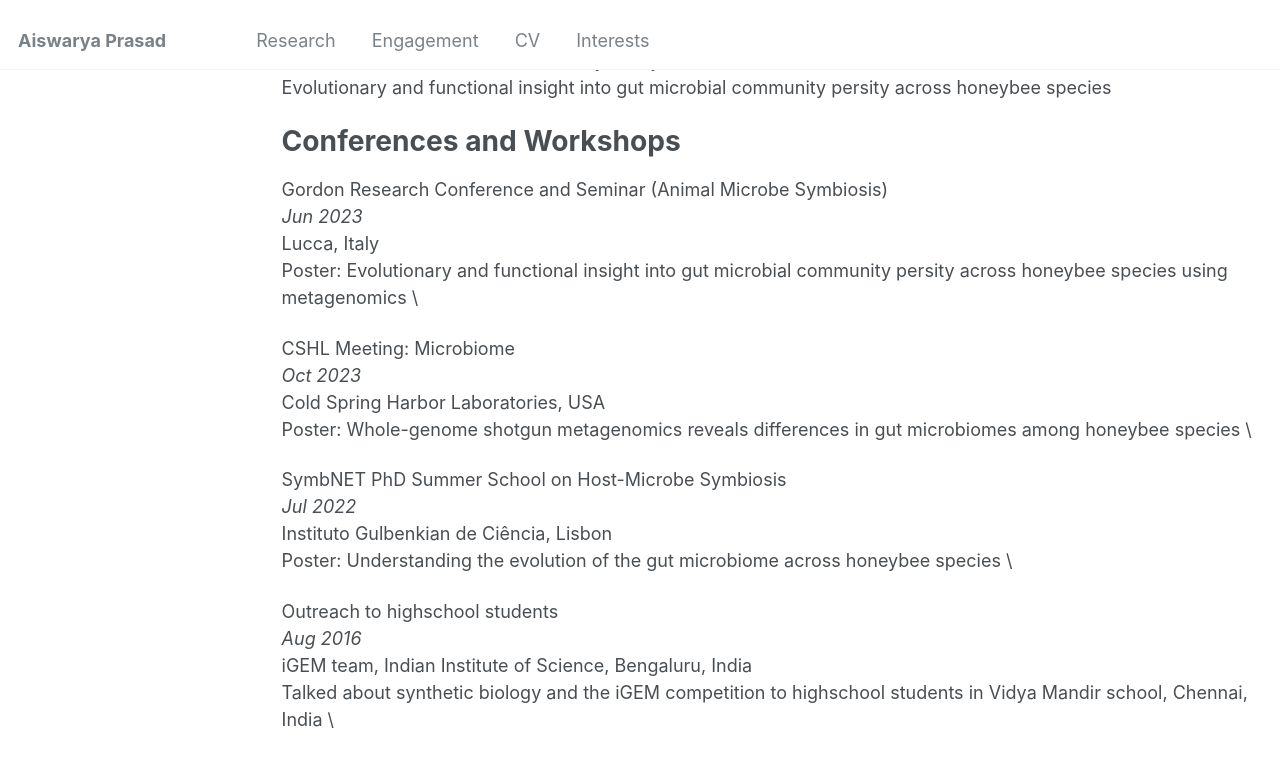
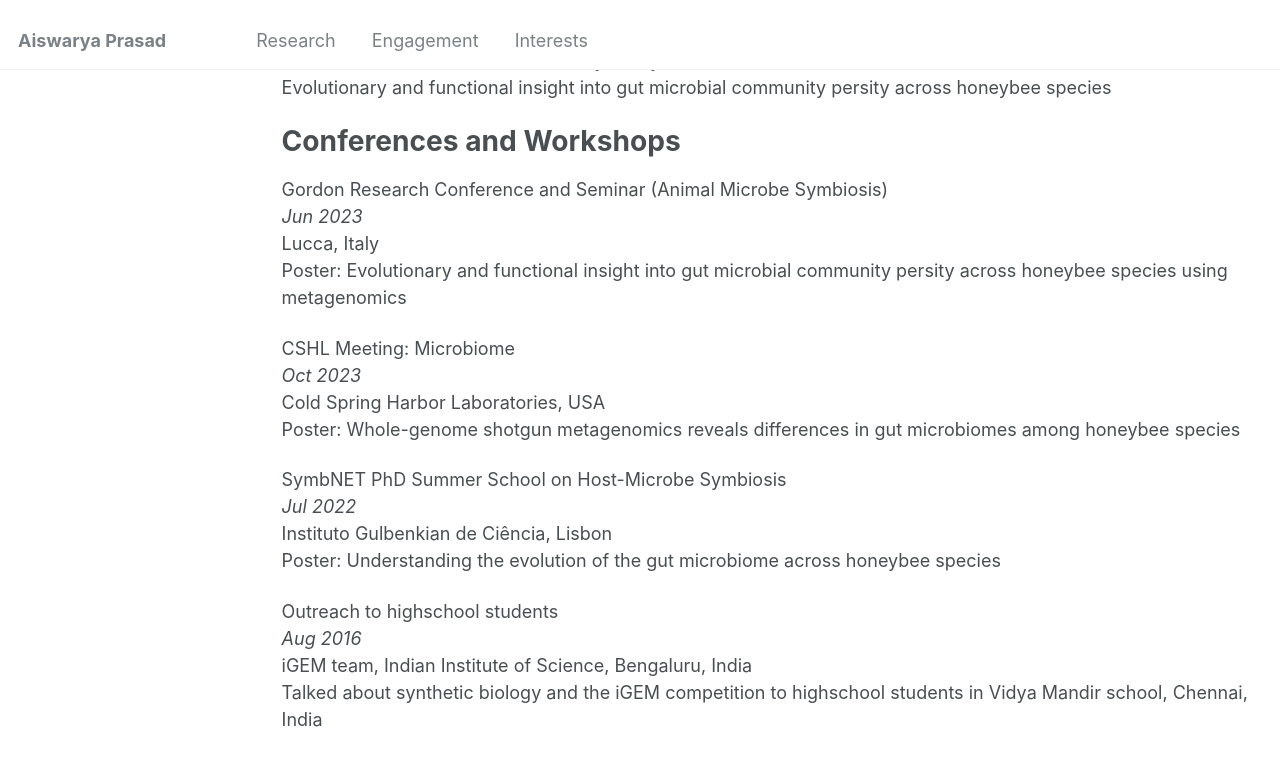
Before and after one commit to Aiswarya-prasad/aiswarya-prasad.github.io, a Jekyll site: the page built from _engagement/talks_and_conferences.md, in a window 1280 px wide and 900 px high, scrolled down 361 px. Shown: the top 767 px of the window. Built offline with Jekyll 4.4.1, drawn with Linux system fonts in a browser that asks for light colours.

Commit message:
Syntax change, squash commit later or just ignore.

```diff
--- a/_data/navigation.yml
+++ b/_data/navigation.yml
@@ -12,8 +12,8 @@ main:
   - title: "Engagement"
     url: /engagement/
 
-  - title: "CV"
-    url: /cv/
+  # - title: "CV"
+  #   url: /cv/
 
   - title: "Interests"
-    url: /category-archive/
+    url: /categories/
--- a/_engagement/talks_and_conferences.md
+++ b/_engagement/talks_and_conferences.md
@@ -55,19 +55,19 @@ Conferences and Workshops
 Gordon Research Conference and Seminar (Animal Microbe Symbiosis) \\
 _Jun 2023_ \\
 Lucca, Italy \\
-Poster: Evolutionary and functional insight into gut microbial community persity across honeybee species using metagenomics \\
+Poster: Evolutionary and functional insight into gut microbial community persity across honeybee species using metagenomics
 
 CSHL Meeting: Microbiome \\
 _Oct 2023_ \\
 Cold Spring Harbor Laboratories, USA \\
-Poster: Whole-genome shotgun metagenomics reveals differences in gut microbiomes among honeybee species \\
+Poster: Whole-genome shotgun metagenomics reveals differences in gut microbiomes among honeybee species
 
 SymbNET PhD Summer School on Host-Microbe Symbiosis \\
 _Jul 2022_ \\
 Instituto Gulbenkian de Ciência, Lisbon \\
-Poster: Understanding the evolution of the gut microbiome across honeybee species \\
+Poster: Understanding the evolution of the gut microbiome across honeybee species
 
 Outreach to highschool students \\
 _Aug 2016_ \\
 iGEM team, Indian Institute of Science, Bengaluru, India \\
-Talked about synthetic biology and the iGEM competition to highschool students in Vidya Mandir school, Chennai, India \\
+Talked about synthetic biology and the iGEM competition to highschool students in Vidya Mandir school, Chennai, India
```
